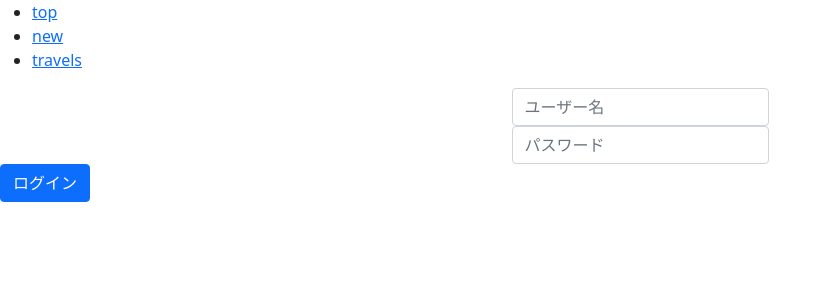
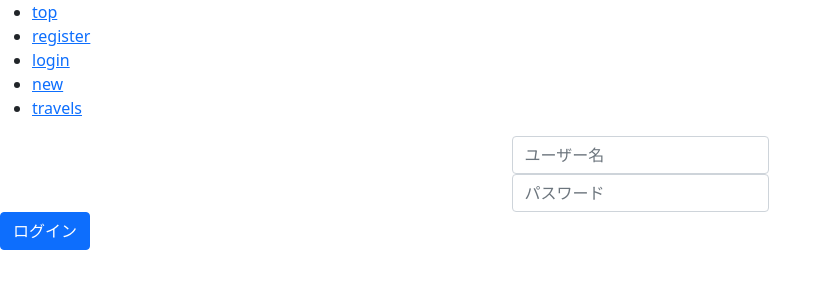
Before and after one commit to KeNtaMiyata/ShareTabi, a Flask app: page /login in a window 1280 px wide. Shown: the top 300 px of the page, without its empty margins (0-832 px from the left). Run offline with Flask 2, Linux system fonts and the light colour scheme.

Commit message:
[fix] nav bar & login required

```diff
--- a/app.py
+++ b/app.py
@@ -165,6 +165,7 @@ def register():
 
 
 @app.route("/new", methods=["GET", "POST"])
+@login_required
 def new():
     """post new article"""
 
@@ -191,6 +192,7 @@ def new():
 
 # 投稿一覧を表示するページ
 @app.route("/travels", methods=["GET"])
+@login_required
 def travels():
     # if (request.method == "GET"):
     travels = Travel.query.all()
@@ -199,6 +201,7 @@ def travels():
 
 # 個々の投稿を表示するページ
 @app.route("/travels/<int:travel_id>", methods=["GET","POST"])
+@login_required
 def travel(travel_id):
     travel = Travel.query.get(travel_id)
     return render_template("show_travel.html", user=current_user, travel=travel)
@@ -206,6 +209,7 @@ def travel(travel_id):
 
 # 編集画面
 @app.route("/travels/<int:travel_id>/edit", methods=["GET","POST"])
+@login_required
 def travel_edit(travel_id):
     if (request.method == "GET"):  # 表示
         travel = Travel.query.get(travel_id)
@@ -216,6 +220,7 @@ def travel_edit(travel_id):
 
 
 # 削除機能
+# @login_required
 # @app.route("/travels/<int:travel_id>/delete", methods=["GET"])
 # def travel_edit(travel_id):
 #     if (request.method == "GET"):  # 表示
--- a/templates/layout.html
+++ b/templates/layout.html
@@ -17,6 +17,8 @@
             <nav>
                 <ul>
                     <li><a href="/">top</a></li>
+                    <li><a href="/register">register</a></li>
+                    <li><a href="/login">login</a></li>
                     <li><a href="/new">new</a></li>
                     <li><a href="/travels">travels</a></li>
                     <!-- <li><a href="/">top</a></li>
```
